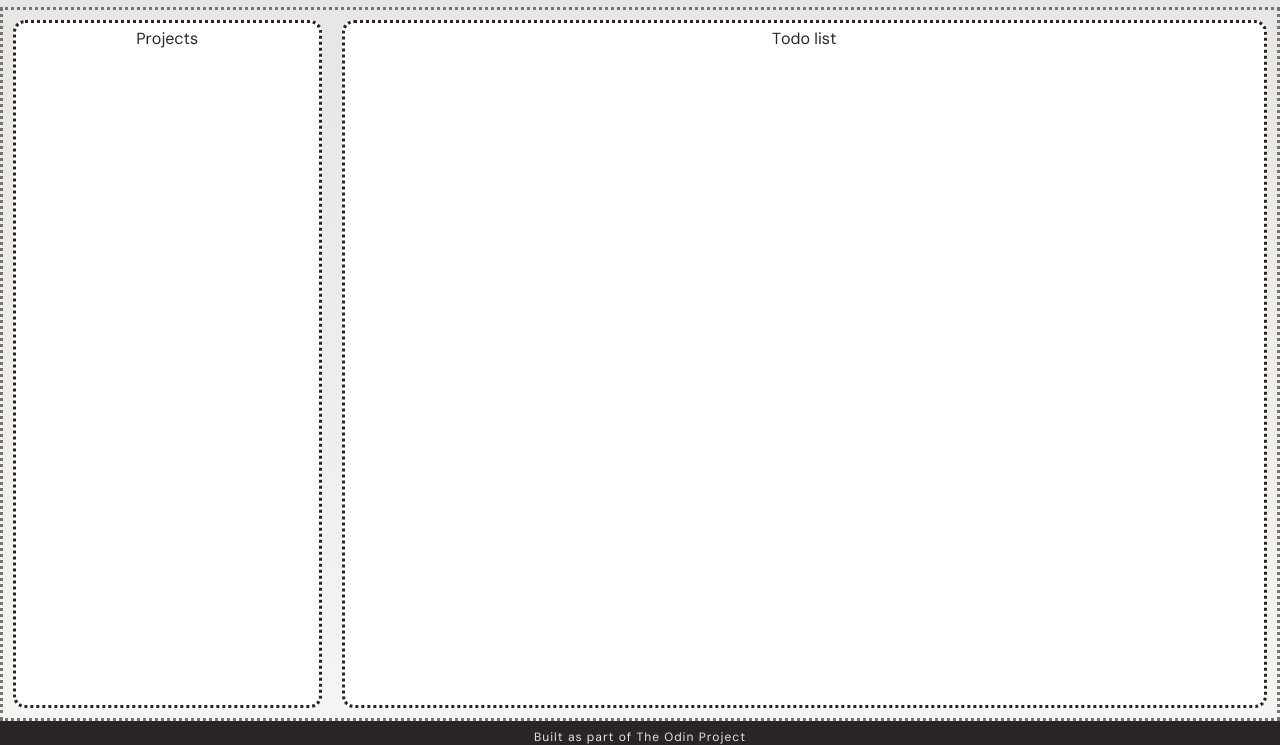
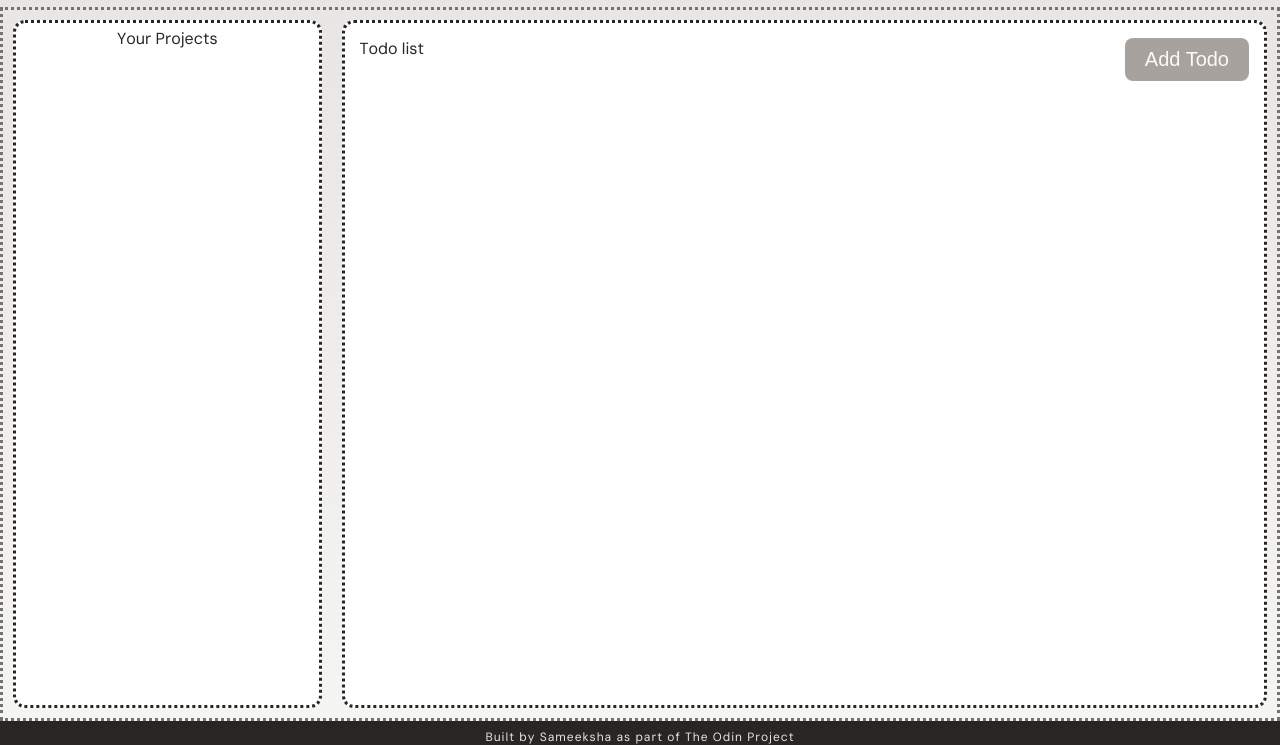
Before and after one commit to sameeksha-dalvi/little-wins, a website built with webpack: page src/template.html in a window 1280 px wide. Shown: the part 55-800 px from the top of the page. Built offline with nearby package versions, Linux system fonts and the light colour scheme.

Commit message:
feat: add "Add Todo" button

```diff
--- a/src/styles.css
+++ b/src/styles.css
@@ -71,6 +71,24 @@ header{
     padding: 5px;
     text-align: center;
 }
+.todos-header{
+    display: flex;
+    justify-content: space-between;
+    padding: 10px;
+}
+
+#add-todo-btn{
+    background-color: var(--primary-button);
+    border: none;
+    padding: 10px 20px;
+    color: var(--background);
+    font-size: 20px;
+    border-radius: 8px;
+}
+
+#add-todo-btn:hover{
+    background-color: var(--primary-button-hover);
+}
 
 
 footer{
--- a/src/template.html
+++ b/src/template.html
@@ -13,10 +13,17 @@
         <div id="current-project" class="header-center">Today</div>
     </header>
     <div class="content-container">
-        <div class="project-section">Projects</div>
-        <div class="todos-section">Todo list</div>
+        <div class="project-section">Your Projects</div>
+        <div class="todos-section">
+            <div class="todos-header">
+                <div id="todo-project-name">
+                    Todo list
+                </div>
+                <div id="add-todo"><button id="add-todo-btn">Add Todo</button></div>
+            </div>
+        </div>
     </div>
-    <footer>Built as part of The Odin Project</footer>
+    <footer>Built by Sameeksha as part of The Odin Project</footer>
 
 </body>
 
```
